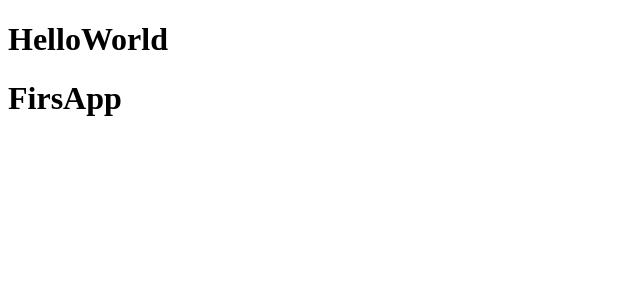
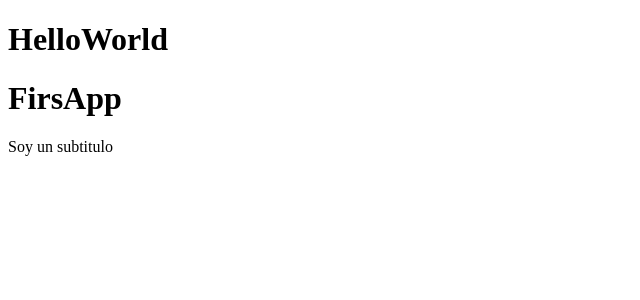
Before and after one commit to CasJuan/cursoReact-FH, a React (Vite) app: page / in a window 1280 px wide. Shown: the top 300 px of the page, without its empty margins (0-640 px from the left). Built offline with nearby package versions, Linux system fonts and the light colour scheme.

Commit message:
[add] Retornar elementos en el Componente - Fragment

```diff
--- a/src/FirsApp.jsx
+++ /dev/null
@@ -1,7 +0,0 @@
-import React from 'react'
-
-export const FirsApp = () => {
-  return (
-    <h1>FirsApp</h1>
-  )
-}
--- /dev/null
+++ b/src/FirstApp.jsx
@@ -0,0 +1,10 @@
+import {Fragment} from 'react'
+
+export const FirstApp = () => {
+  return (
+    <>
+    <h1>FirsApp</h1>
+    <p>Soy un subtitulo</p>
+    </>
+  )
+}
--- a/src/main.jsx
+++ b/src/main.jsx
@@ -1,13 +1,13 @@
 import React from 'react'
 import ReactDOM from 'react-dom/client';
 import { HelloWorld } from './HelloWorld';
-import { FirsApp } from './FirsApp';
+import { FirstApp } from './FirstApp';
 
 
 
 ReactDOM.createRoot(document.getElementById('root')).render(
     <React.StrictMode>
         <HelloWorld/>
-        <FirsApp/>
+        <FirstApp/>
     </React.StrictMode>
 )
```
